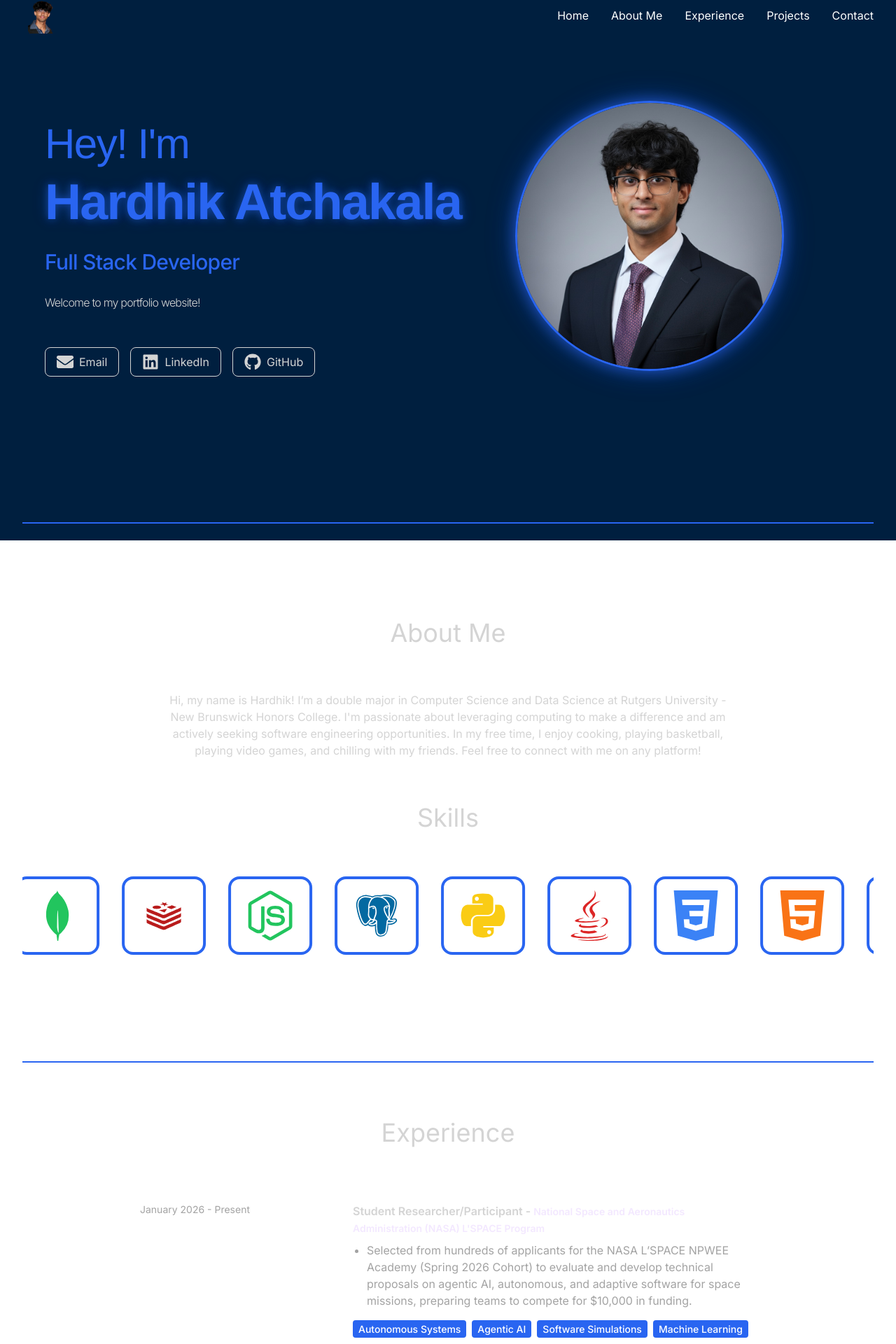
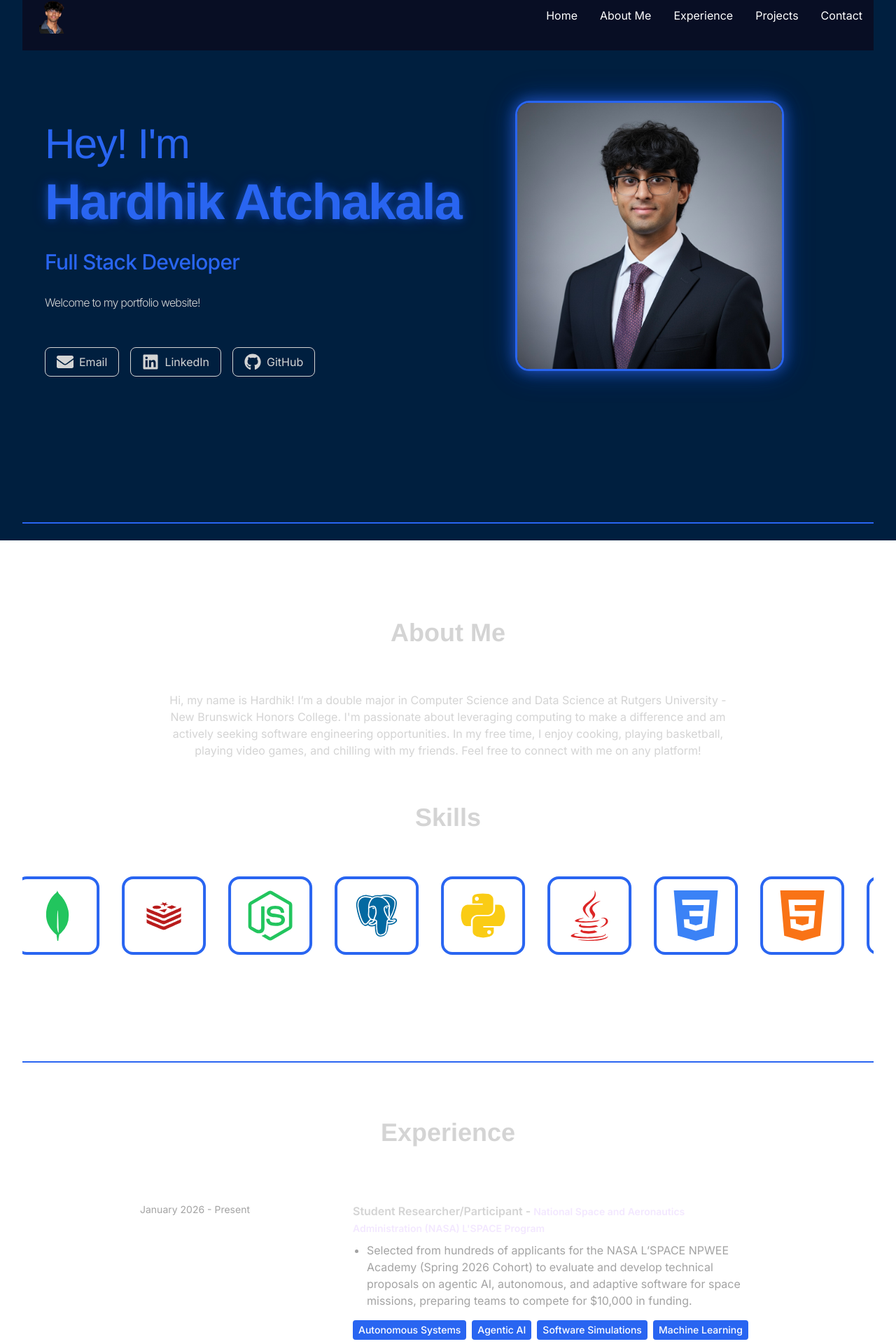
Before and after one commit to hatchakala/PortfolioWebsite, a React (Vite) app: page / in a window 1280 px wide. Shown: the part 28-1948 px from the top of the page at 70% size. Built offline with nearby package versions, Linux system fonts and the light colour scheme.

Commit message:
adjusted styling

```diff
--- a/src/components/About.jsx
+++ b/src/components/About.jsx
@@ -24,7 +24,7 @@ const skillsIcons = [
 const About = () => {
   return (
     <div className="pb-16">
-      <h2 className="my-10 text-center text-4xl">About Me</h2>
+      <h2 className="my-10 text-center text-4xl font-bold" style={{ fontFamily: '"Helvetica Neue", Helvetica, Arial, sans-serif' }}>About Me</h2>
       <div className="flex justify-center">
         <motion.div
           whileInView={{ opacity: 1, y: 0 }}
@@ -41,7 +41,8 @@ const About = () => {
         whileInView={{ opacity: 1, y: 0 }}
         initial={{ opacity: 0, y: -50 }}
         transition={{ duration: 1 }}
-        className="my-10 text-center text-4xl"
+        className="my-10 text-center text-4xl font-bold"
+        style={{ fontFamily: '"Helvetica Neue", Helvetica, Arial, sans-serif' }}
       >
         Skills
       </motion.h2>
@@ -52,7 +53,7 @@ const About = () => {
           animate={{ x: ["0%", "-100%"] }}
           transition={{
             ease: "linear",
-            duration: 25,
+            duration: window.innerWidth < 768 ? 15 : 25,
             repeat: Infinity,
           }}
           style={{ whiteSpace: "nowrap" }}
--- a/src/components/Contact.jsx
+++ b/src/components/Contact.jsx
@@ -40,6 +40,7 @@ const Contact = () => {
           initial={{ opacity: 0, y: -100 }}
           transition={{ duration: 0.5 }}
           className="my-10 text-4xl font-bold"
+          style={{ fontFamily: '"Helvetica Neue", Helvetica, Arial, sans-serif' }}
         >
           Contact Me
         </motion.h2>
--- a/src/components/Experience.jsx
+++ b/src/components/Experience.jsx
@@ -8,7 +8,8 @@ const Experience = () => {
         whileInView={{ opacity: 1, y: 0 }}
         initial={{ opacity: 0, y: -100 }}
         transition={{ duration: 0.5 }}
-        className="my-20 text-center text-4xl"
+        className="my-20 text-center text-4xl font-bold"
+        style={{ fontFamily: '"Helvetica Neue", Helvetica, Arial, sans-serif' }}
       >
         Experience
       </motion.h2>
@@ -42,14 +43,16 @@ const Experience = () => {
                   </li>
                 ))}
               </ul>
+              <div className="flex flex-wrap gap-2">
                 {experience.technologies.map((tech, index) => (
                   <span
                     key={index}
-                  className="mr-2 mt-4 rounded bg-[#2965F1] px-2 py-1 text-sm font-medium text-white"
+                    className="rounded bg-[#2965F1] px-2 py-1 text-sm font-medium text-white"
                   >
                     {tech}
                   </span>
                 ))}
+              </div>
             </motion.div>
           </div>
         ))}
--- a/src/components/Navbar.jsx
+++ b/src/components/Navbar.jsx
@@ -27,7 +27,7 @@ const Navbar = () => {
     "relative text-base text-white transition-all duration-200 cursor-pointer hover:text-[#2965F1] after:content-[''] after:absolute after:left-0 after:-bottom-1 after:h-[2px] after:w-0 hover:after:w-full after:bg-[#2965F1] after:transition-all after:duration-200";
 
   return (
-    <nav className="mb-20 flex items-center justify-between py-6">
+    <nav className="sticky top-0 z-50 mb-20 flex items-center justify-between py-6 px-4 backdrop-blur-md bg-[#0a0a1f]/80">
       <div className="flex flex-shrink-0 items-center">
         {/* Logo - Refresh page when clicked */}
         <button
@@ -68,18 +68,24 @@ const Navbar = () => {
       {isMenuOpen && (
         <div
           ref={menuRef}
-          className="absolute top-16 right-4 bg-transparent text-white w-40 px-4 py-4 space-y-4 shadow-lg rounded-lg"
+          className="absolute top-16 right-4 backdrop-blur-md bg-[#0a0a1f]/95 text-white w-48 px-6 py-6 space-y-4 shadow-2xl rounded-lg border border-[#2965F1]/30"
         >
-          {["hero", "about", "experience", "projects", "contact"].map((section) => (
+          {[
+            { id: "hero", label: "Home" },
+            { id: "about", label: "About Me" },
+            { id: "experience", label: "Experience" },
+            { id: "projects", label: "Projects" },
+            { id: "contact", label: "Contact" }
+          ].map((section) => (
             <Link
-              key={section}
-              to={section}
+              key={section.id}
+              to={section.id}
               smooth={true}
               duration={500}
-              className="block text-base transition-colors duration-200 hover:bg-[#2965F1] hover:text-white p-2 rounded text-right cursor-pointer"
+              className="block text-base transition-all duration-200 hover:text-[#2965F1] p-2 rounded text-right cursor-pointer hover:bg-[#2965F1]/20"
               onClick={toggleMenu}
             >
-              {section.charAt(0).toUpperCase() + section.slice(1)}
+              {section.label}
             </Link>
           ))}
         </div>
--- a/src/components/Projects.jsx
+++ b/src/components/Projects.jsx
@@ -15,7 +15,8 @@ const Projects = () => {
         whileInView={{ opacity: 1, y: 0 }}
         initial={{ opacity: 0, y: -100 }}
         transition={{ duration: 0.5 }}
-        className="my-20 text-center text-4xl"
+        className="my-20 text-center text-4xl font-bold"
+        style={{ fontFamily: '"Helvetica Neue", Helvetica, Arial, sans-serif' }}
       >
         Projects
       </motion.h2>
--- a/src/index.css
+++ b/src/index.css
@@ -42,7 +42,7 @@
 
 .profile-glow {
   animation: profileGlow 3s ease-in-out infinite;
-  border-radius: 50%;
+  border-radius: 20px;
   border: 3px solid #2965F1;
   transition: transform 0.3s ease;
 }
```
Lines whose indentation alone changed are shown as unchanged.
